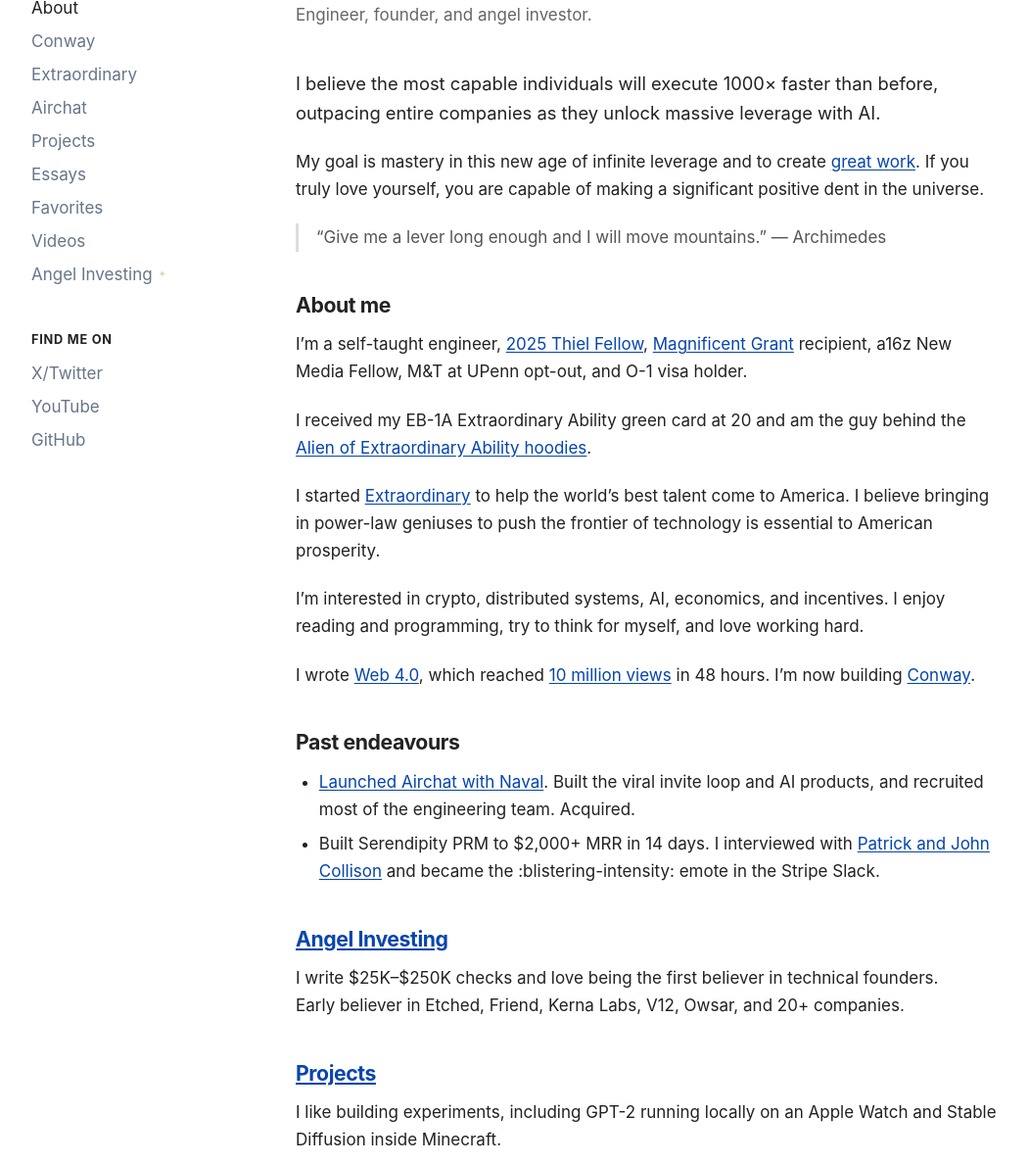
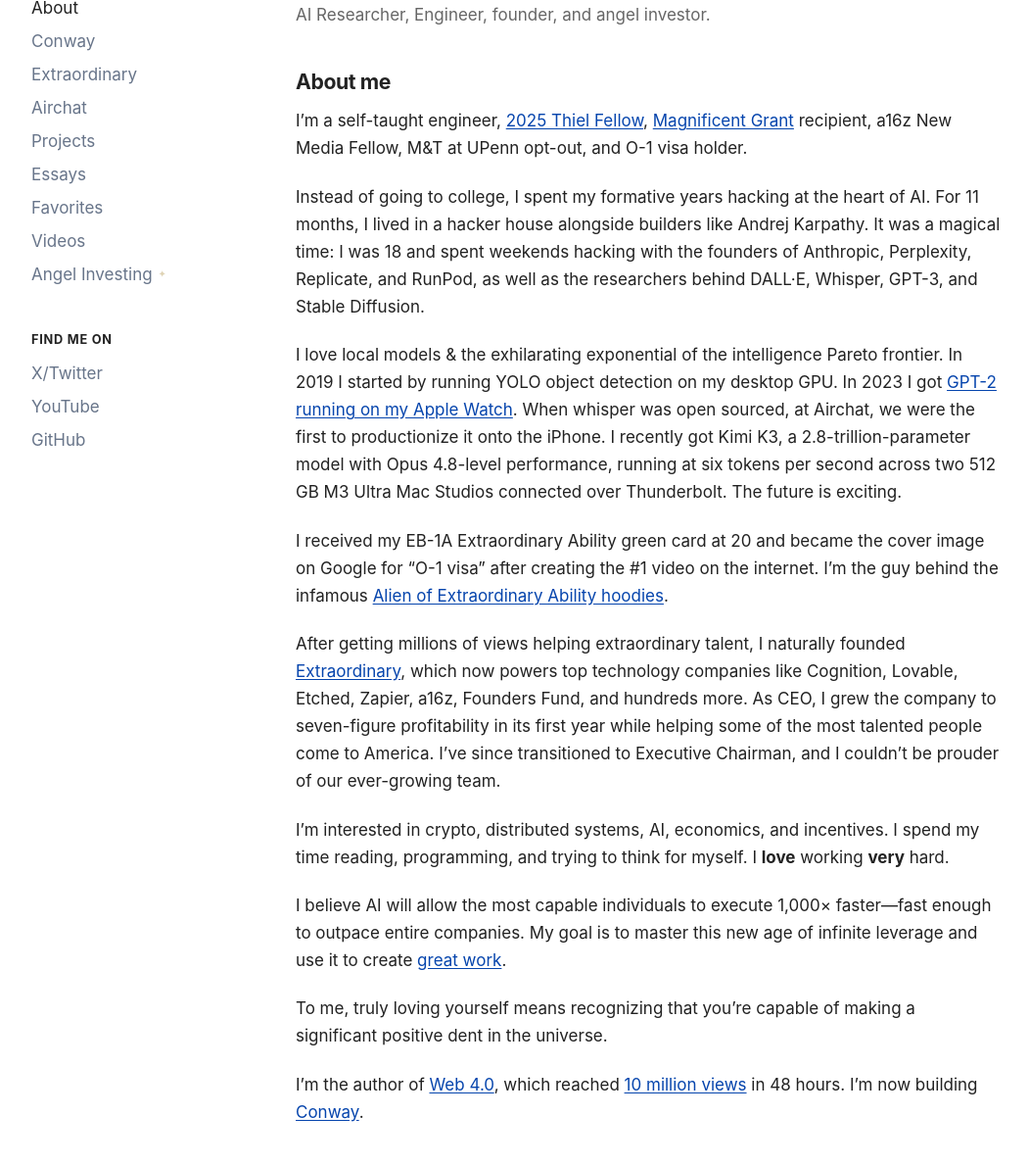
Before and after one commit to Sigil-Wen/sigilwen.ca, a website: page index.html in a window 1280 px wide. Shown: the part 103-1291 px from the top of the page at 98% size, without its empty margins (113-1164 px from the left). Drawn offline with Linux system fonts and the light colour scheme.

Commit message:
Expand homepage biography

```diff
--- a/index.html
+++ b/index.html
@@ -3,13 +3,13 @@
 <head>
   <meta charset="utf-8">
   <meta name="viewport" content="width=device-width, initial-scale=1">
-  <meta name="description" content="Sigil Wen is an engineer, founder, and angel investor.">
+  <meta name="description" content="Sigil Wen is an AI researcher, engineer, founder, and angel investor.">
   <link rel="canonical" href="https://sigilwen.ca/">
   <link rel="stylesheet" href="/styles.css">
   <script src="/site-navigation.js" defer></script>
 
   <meta property="og:title" content="Sigil Wen">
-  <meta property="og:description" content="Engineer, founder, and angel investor.">
+  <meta property="og:description" content="AI Researcher, Engineer, founder, and angel investor.">
   <meta property="og:image" content="https://sigilwen.ca/og.png?v=2">
   <meta name="twitter:card" content="summary_large_image">
 
@@ -30,22 +30,20 @@
   <main>
     <header class="page-header">
       <h1>Sigil Wen</h1>
-      <p>Engineer, founder, and angel investor.</p>
+      <p>AI Researcher, Engineer, founder, and angel investor.</p>
     </header>
-
-    <p class="intro">I believe the most capable individuals will execute 1000× faster than before, outpacing entire companies as they unlock massive leverage with AI.</p>
-
-    <p>My goal is mastery in this new age of infinite leverage and to create <a href="/greatwork.html">great work</a>. If you truly love yourself, you are capable of making a significant positive dent in the universe.</p>
-
-    <blockquote>“Give me a lever long enough and I will move mountains.” — Archimedes</blockquote>
 
     <section id="about">
       <h2>About me</h2>
       <p>I’m a self-taught engineer, <a href="https://businesswire.com/news/home/20250522267532/en/Thiel-Foundation-Announces-2025-Class-of-Thiel-Fellows">2025 Thiel Fellow</a>, <a href="https://www.magnificentgrants.com/">Magnificent Grant</a> recipient, a16z New Media Fellow, M&amp;T at UPenn opt-out, and O-1 visa holder.</p>
-      <p>I received my EB-1A Extraordinary Ability green card at 20 and am the guy behind the <a href="/extraordinary">Alien of Extraordinary Ability hoodies</a>.</p>
-      <p>I started <a href="/extraordinary">Extraordinary</a> to help the world’s best talent come to America. I believe bringing in power-law geniuses to push the frontier of technology is essential to American prosperity.</p>
-      <p>I’m interested in crypto, distributed systems, AI, economics, and incentives. I enjoy reading and programming, try to think for myself, and love working hard.</p>
-      <p>I wrote <a href="https://web4.ai">Web 4.0</a>, which reached <a href="https://x.com/0xSigil/status/2023877649475731671">10 million views</a> in 48 hours. I’m now building <a href="/conway">Conway</a>.</p>
+      <p>Instead of going to college, I spent my formative years hacking at the heart of AI. For 11 months, I lived in a hacker house alongside builders like Andrej Karpathy. It was a magical time: I was 18 and spent weekends hacking with the founders of Anthropic, Perplexity, Replicate, and RunPod, as well as the researchers behind DALL·E, Whisper, GPT-3, and Stable Diffusion.</p>
+      <p>I love local models &amp; the exhilarating exponential of the intelligence Pareto frontier. In 2019 I started by running YOLO object detection on my desktop GPU. In 2023 I got <a href="/projects">GPT-2 running on my Apple Watch</a>. When whisper was open sourced, at Airchat, we were the first to productionize it onto the iPhone. I recently got Kimi K3, a 2.8-trillion-parameter model with Opus 4.8-level performance, running at six tokens per second across two 512 GB M3 Ultra Mac Studios connected over Thunderbolt. The future is exciting.</p>
+      <p>I received my EB-1A Extraordinary Ability green card at 20 and became the cover image on Google for “O-1 visa” after creating the #1 video on the internet. I’m the guy behind the infamous <a href="/extraordinary">Alien of Extraordinary Ability hoodies</a>.</p>
+      <p>After getting millions of views helping extraordinary talent, I naturally founded <a href="/extraordinary">Extraordinary</a>, which now powers top technology companies like Cognition, Lovable, Etched, Zapier, a16z, Founders Fund, and hundreds more. As CEO, I grew the company to seven-figure profitability in its first year while helping some of the most talented people come to America. I’ve since transitioned to Executive Chairman, and I couldn’t be prouder of our ever-growing team.</p>
+      <p>I’m interested in crypto, distributed systems, AI, economics, and incentives. I spend my time reading, programming, and trying to think for myself. I <strong>love</strong> working <strong>very</strong> hard.</p>
+      <p>I believe AI will allow the most capable individuals to execute 1,000× faster—fast enough to outpace entire companies. My goal is to master this new age of infinite leverage and use it to create <a href="/greatwork.html">great work</a>.</p>
+      <p>To me, truly loving yourself means recognizing that you’re capable of making a significant positive dent in the universe.</p>
+      <p>I’m the author of <a href="https://web4.ai">Web 4.0</a>, which reached <a href="https://x.com/0xSigil/status/2023877649475731671">10 million views</a> in 48 hours. I’m now building <a href="/conway">Conway</a>.</p>
     </section>
 
     <section>
```
Also changed, not shown: dist/server/index.js.
